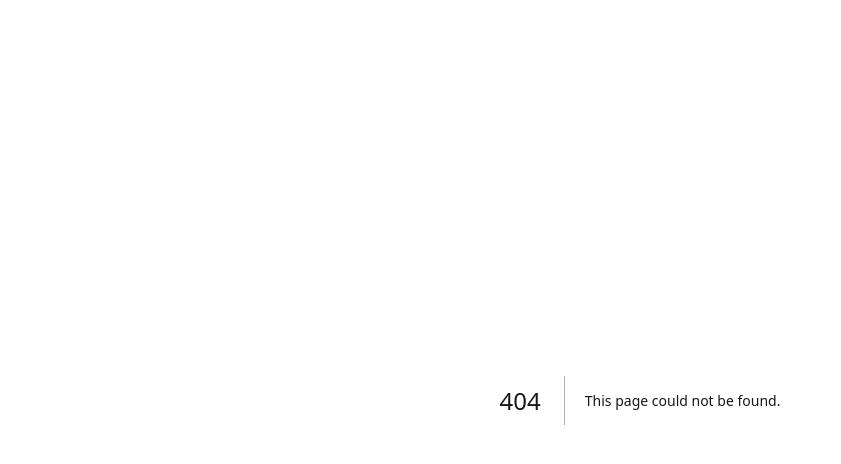
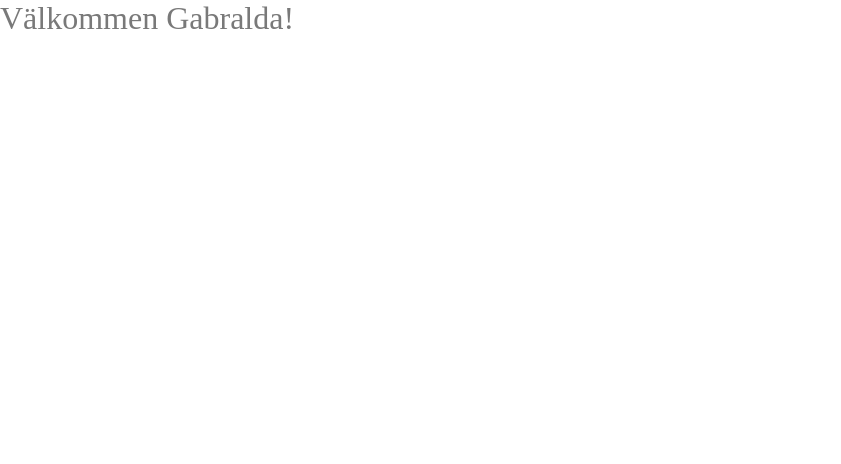
Before and after one commit to jonassonfilip/pre-maze, a Next.js app in the folder scoopit/: page /home in a window 1280 px wide. Before the commit this address had no page. Shown: the top 464 px of the page, without its empty margins (0-841 px from the left). Built offline with nearby package versions, Linux system fonts and the light colour scheme.

Commit message:
fixed some css, and started on home

```diff
--- a/scoopit/app/globals.css
+++ b/scoopit/app/globals.css
@@ -1,6 +1,10 @@
 :root {
 
-
+  --primary-base-dark : #797979;
+  --primary-base: #FFFFFF;
+  --primary-base-light: #DDDDDD;
+  --secundary-background: #747474;
+}
 * {
 
   padding: 0;
@@ -24,8 +28,13 @@ a {
 }
 
 h1 {
-
-}
+  color: var(--primary-base-dark);
+  font-family: Degular Variable;
+  font-size: 32px;
+  font-style: normal;
+  font-weight: 400;
+  line-height: normal;
+  }
 
 h2 {
   font-size: 20px;
@@ -40,5 +49,3 @@ p {
   font-weight: 400;
   line-height: normal;
 }
-
-}
--- /dev/null
+++ b/scoopit/app/home/page.tsx
@@ -0,0 +1,10 @@
+
+
+
+
+export default function Home(){
+    return(<>
+    <h1>Välkommen Gabralda!</h1>
+
+    </>);
+}
--- a/scoopit/app/page.tsx
+++ b/scoopit/app/page.tsx
@@ -1,11 +1,8 @@
-import Image from 'next/image'
-import styles from './page.module.css'
-import Link from 'next/link'
 import Welcome from './welcome/page'
 
 export default function Home() {
   return (
-    <main className={styles.main}>
+    <main>
       <Welcome></Welcome>
     </main>
   )
```
Also changed, not shown: 1 other file (tests, documents, lock files or other folders).
